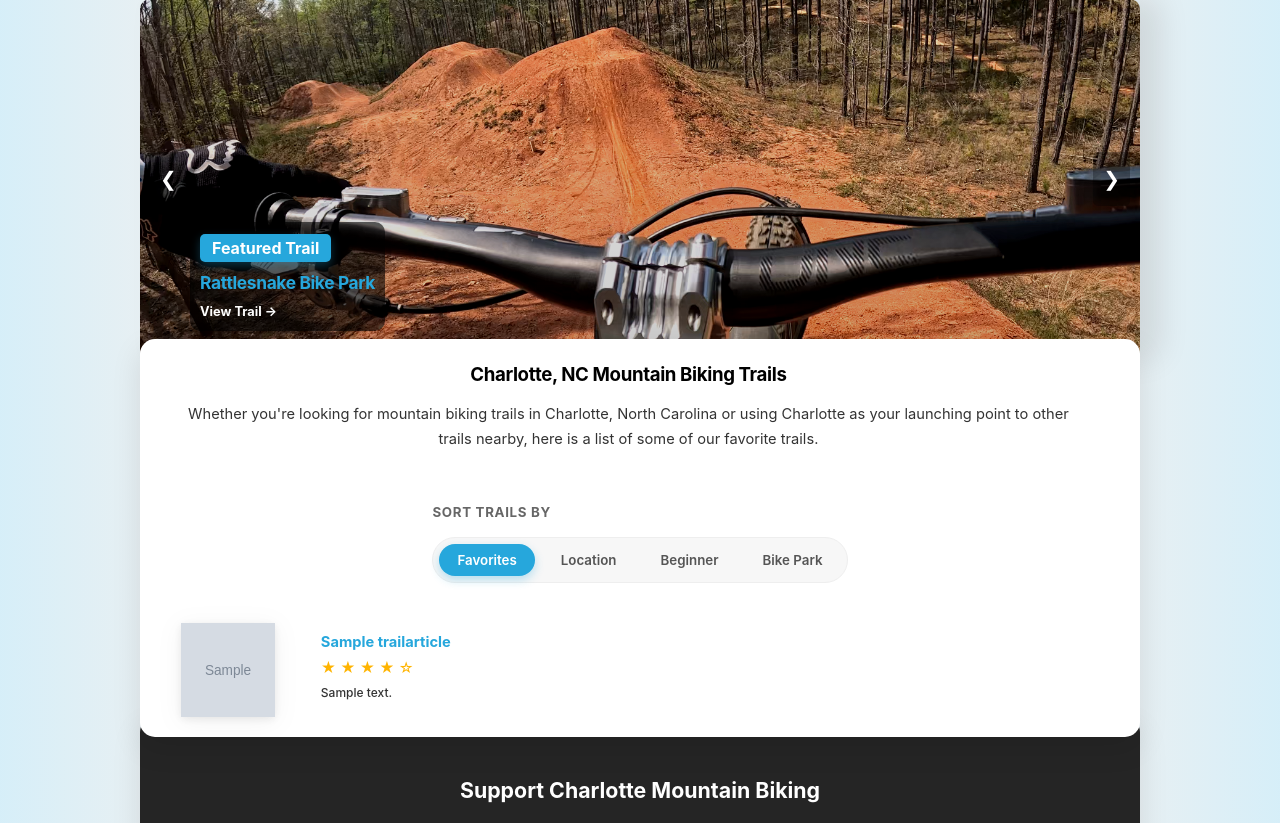
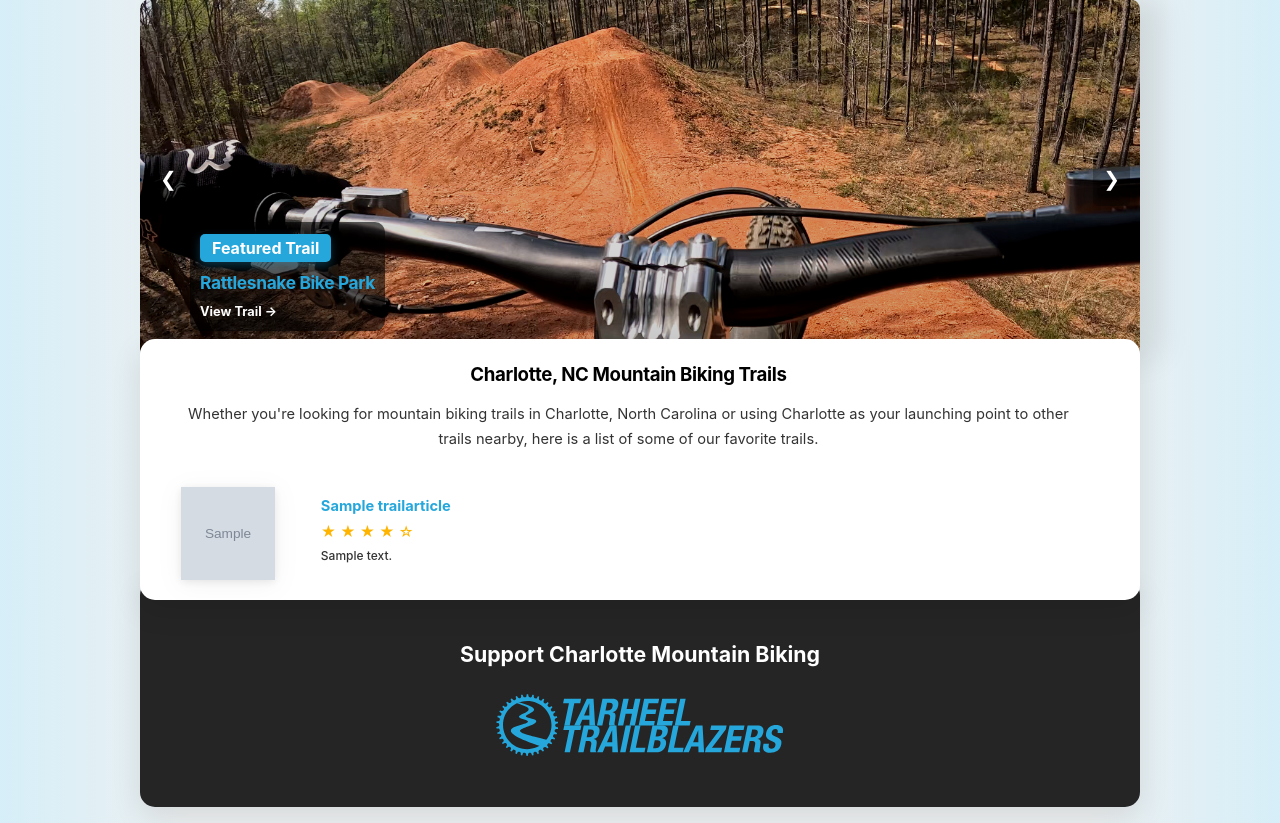
Before and after one commit to protogenoserebos/MTB_Master, a Django app: page / in a window 1280 px wide. Shown: the part 148-971 px from the top of the page. Run offline with Django 5.2, Linux system fonts and the light colour scheme; tables that the repository leaves empty hold one stand-in row (values such as "Sample post"); grey boxes marked "Sample" are stand-in pictures.

Commit message:
fixes to trail map

```diff
--- a/NCMTB/static/css/mtb_styles.css
+++ b/NCMTB/static/css/mtb_styles.css
@@ -810,7 +810,7 @@ nav {
     border-radius: 12px;
 }
 
-.disclaimer{background: #bbe6f7; padding:40px; border-radius:10px; margin-bottom:40px; }
+.disclaimer{background: #bbe6f7; padding:15px 25px; border-radius:10px; margin-bottom:40px; }
 
 .slider-wrapper {
     display: flex;
--- a/NCMTB/templates/NCMTB/home.html
+++ b/NCMTB/templates/NCMTB/home.html
@@ -93,7 +93,7 @@
         <p style="font-size:11pt; text-align: center;">Whether you're looking for mountain biking trails in Charlotte, North Carolina or using Charlotte as your launching point to other trails nearby, here is a list of some of our favorite trails.</p>
     </div>
 
-    <section class="trail-sort-container">
+    <!--<section class="trail-sort-container">
         <p class="trail-sort-label">Sort Trails By</p>
         <div class="trail-sort">
             <a href="?sort=favorites" class="{% if current_sort == 'favorites' or not current_sort %}active{% endif %}">
@@ -109,7 +109,7 @@
                 Bike Park
             </a>
         </div>
-    </section>
+    </section>-->
 
         {% for trail in trails %}
         <a href="{{ trail.get_absolute_url }}" class="card-link-wrapper">
--- a/NCMTB/views.py
+++ b/NCMTB/views.py
@@ -15,6 +15,30 @@ class TrailListView(ListView):
         context = super().get_context_data(**kwargs)
         context['page_title'] = "Popular Trails"
         return context
+
+def trail_list(request):
+    # Get the sort parameter from the URL, default to 'favorites'
+    sort_by = request.GET.get('sort', 'favorites')
+
+    # Map the UI labels to your model fields
+    sort_mapping = {
+        'favorites': 'Order_Priority',
+        'location': 'Loc_Priority',
+        'beginner': 'Beginner_Priority',
+        'bikepark': 'Bike_Park_Priority',
+    }
+
+    # Get the actual field name, defaulting to Order_Priority if key is invalid
+    target_field = sort_mapping.get(sort_by, 'Order_Priority')
+
+    # Filter: Exclude trails where the selected priority field is 0
+    # Order: Ascending order based on that same field
+    trails = TrailArticle.objects.exclude(**{f"{target_field}": 0}).order_by(target_field)
+
+    return render(request, 'your_template.html', {
+        'trails': trails,
+        'current_sort': sort_by
+    })
 
 def category_view(request, trail_difficulty_type):
     # This filters trail difficulty based on the key
@@ -172,28 +196,3 @@ class TrailDetailView(DetailView):
 
         # Redirect back to the trail page to clear the form and show the comment
         return redirect('trail_detail', slug=trail.slug)
-
-
-def trail_list(request):
-    # Get the sort parameter from the URL, default to 'favorites'
-    sort_by = request.GET.get('sort', 'favorites')
-
-    # Map the UI labels to your model fields
-    sort_mapping = {
-        'favorites': 'Order_Priority',
-        'location': 'Loc_Priority',
-        'beginner': 'Beginner_Priority',
-        'bikepark': 'Bike_Park_Priority',
-    }
-
-    # Get the actual field name, defaulting to Order_Priority if key is invalid
-    target_field = sort_mapping.get(sort_by, 'Order_Priority')
-
-    # Filter: Exclude trails where the selected priority field is 0
-    # Order: Ascending order based on that same field
-    trails = TrailArticle.objects.exclude(**{f"{target_field}": 0}).order_by(target_field)
-
-    return render(request, 'your_template.html', {
-        'trails': trails,
-        'current_sort': sort_by
-    })
```
Also changed, not shown: NCMTB/templates/trail_detail.html (+2 -11 lines).
